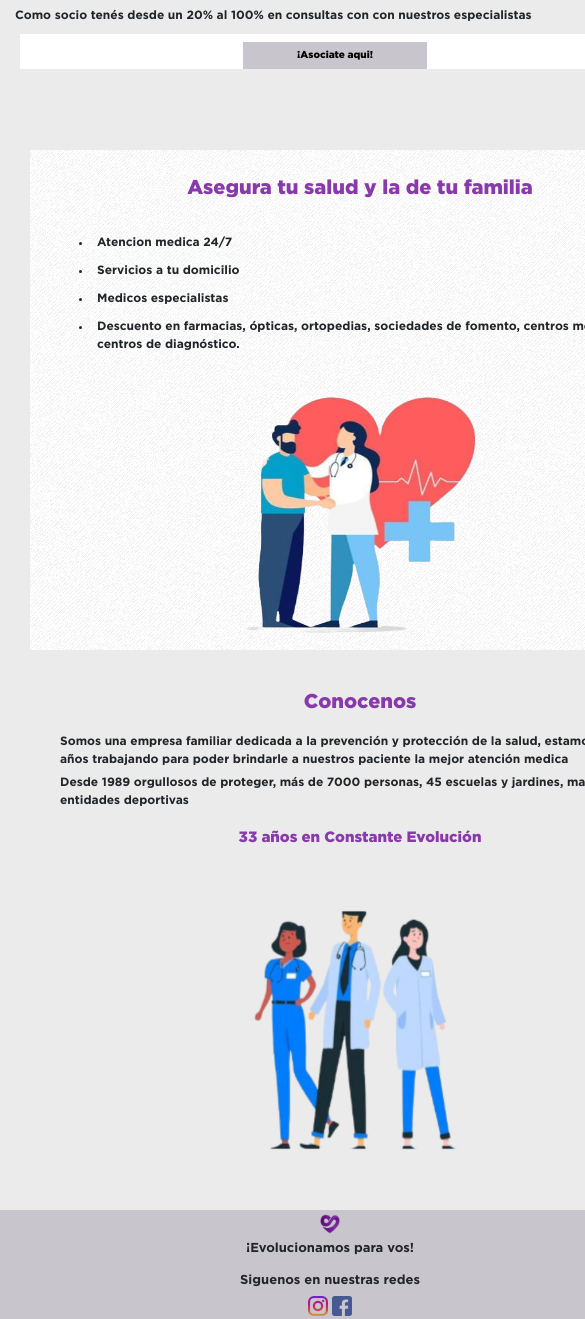
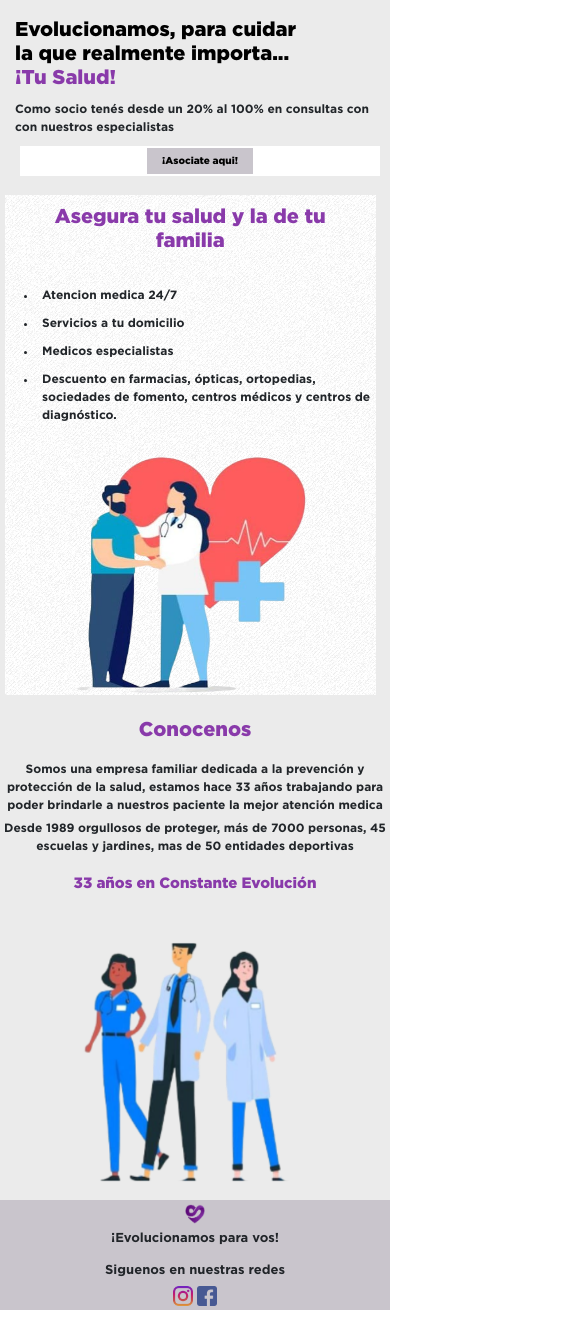
Before and after one commit to jhocelizf/simem-proyecto, a plain HTML site: page index.html in a window 390 px wide. Shown: the part 340-1659 px from the top of the page, 585 px wide, since content can reach past the window. Drawn offline with nearby package versions, Linux system fonts and the light colour scheme.

Commit message:
modifique tamaños

```diff
--- a/css/style.css
+++ b/css/style.css
@@ -190,7 +190,7 @@ div .imgHero:hover {
 }
 
 .beneficios {
-    width: 100%;
+    width: 95%;
     height: 400px;
     display: flex;
     flex-direction: row;
@@ -200,7 +200,7 @@ div .imgHero:hover {
 }
 
 .beneficios .beneficiosItems {
-    width: 600px;
+    width: 100%;
 }
 
 .beneficios .beneficiosItems h2 {
@@ -224,15 +224,16 @@ div .imgHero:hover {
 }
 
 .conocenos {
-    width: 100%;
+    width: 95%;
     height: 300px;
     display: flex;
-    flex-wrap: wrap;
     flex-direction: row-reverse;
     justify-content: space-around;
     margin: 30px;
 }
-
+.conocenos .conocenosHistoria {
+    width: 100%;
+}
 .conocenos .conocenosHistoria h2 {
     font-size: 35px;
     font-family: gotham-black, sans-serif;
@@ -251,18 +252,16 @@ div .imgHero:hover {
 
 .conocenos .conocenosHistoria p {
     font-family: gotham-bold, sans-serif;
-    font-size: medium;
-    text-align: left;
+    font-size: 15px;
     margin-bottom: 15px;
+    text-align: center;
 }
 
-.conocenos .conocenosHistoria {
-    width: 600px;
-}
 
-.conocenos .conocenosImg {
-    width: 250px;
-    height: 200px;
+
+.conocenos .conocenosImg img{
+    width: 300px;
+    height: 300px;
     padding: 5px;
 }
 
@@ -935,7 +934,6 @@ div .imgHero:hover {
     height: 300px;
 }
 .conocenos {
-    width: 100%;
     height: 350px;
 }
 
@@ -945,7 +943,7 @@ div .imgHero:hover {
 
 .conocenos .conocenosHistoria p {
     font-family: gotham-bold, sans-serif;
-    font-size: 18px;
+    font-size: 15px;
     margin-bottom: 5px;
 }
 
@@ -982,7 +980,7 @@ div .imgHero:hover {
 }
 .hero {
     width: 100%;
-    height: 200px;
+    height: 300px;
     flex-direction: column;
 }
 
@@ -1000,7 +998,7 @@ div .imgHero:hover {
     color: rgb(207, 207, 207);
     font-size: 20px;
 }
-div .imgHero{
+.imgHero{
     display: none;
 }
 .gridContainerGaleria {
@@ -1029,12 +1027,13 @@ div .imgHero{
 }
 .boton{
     height: 40px;
-    padding: 8px;
+    padding: 10px;
     margin: 5px;
 }
 .especialidades .asociateContenedor a{
-    height: 28px;
+    height: 25px;
     font-size: 12px;
+    padding: 5px 5px 5px;
 }
 .beneficios {
     height: 500px;
@@ -1056,8 +1055,10 @@ div .imgHero{
     height: 290px;
 }
 .conocenos {
-    width: 100%;
     height: 500px;
+    flex-direction: column;
+    align-items: center;
+    margin: 0;
 }
 
 .conocenos .conocenosHistoria h2 {
@@ -1120,6 +1121,7 @@ header img {
     }
 .hero {
     width: 100%;
+    height: 270px;
 }
 
 .hero div h1 {
@@ -1128,7 +1130,7 @@ header img {
     font-size: 25px;
     text-align: center;
     margin-top: 10px;
-    padding-top: 15px;
+    padding-top: 5px;
 }
 
 .hero div h2 {
@@ -1155,8 +1157,8 @@ header img {
     margin-bottom: 10px;
 }
 .boton{
-    height: 35px;
-    padding: 8px;
+    height: 30px;
+    padding: 2px;
     margin: 5px;
 }
 .especialidades .asociateContenedor a{
@@ -1165,6 +1167,8 @@ header img {
 }
 .beneficios {
     height: 500px;
+    margin: 5px;
+    justify-content: center;
 }
 
 .beneficios .beneficiosItems h2 {
@@ -1276,10 +1280,12 @@ footer a img {
 @media screen and (max-width:768px) {
     .heroAsociate {
         height: 200px;
+        padding: 2px;
         flex-direction: column;
         text-align: center;
     }
     .heroAsociate .asociateTexto h1 {
+        padding-top: 10px;
         font-size: 30px;
     }
 
```
